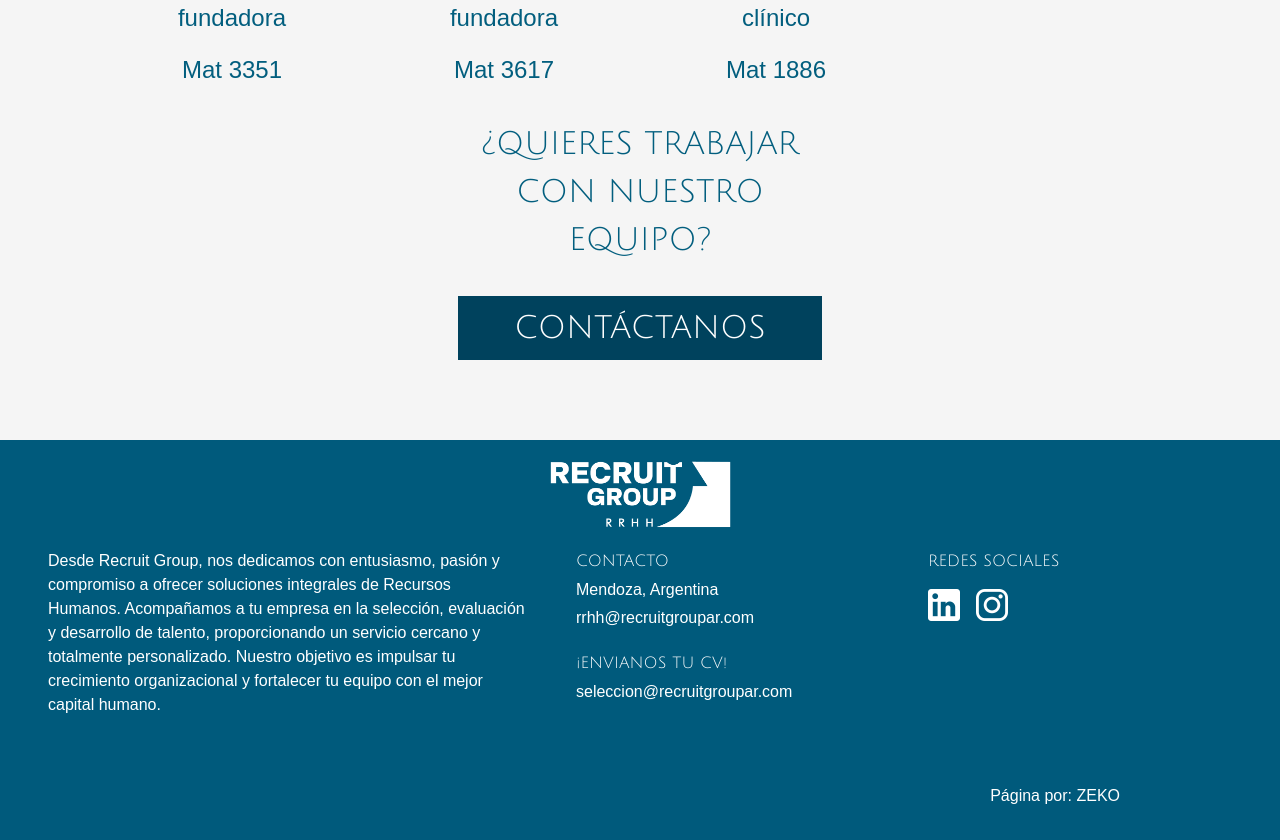
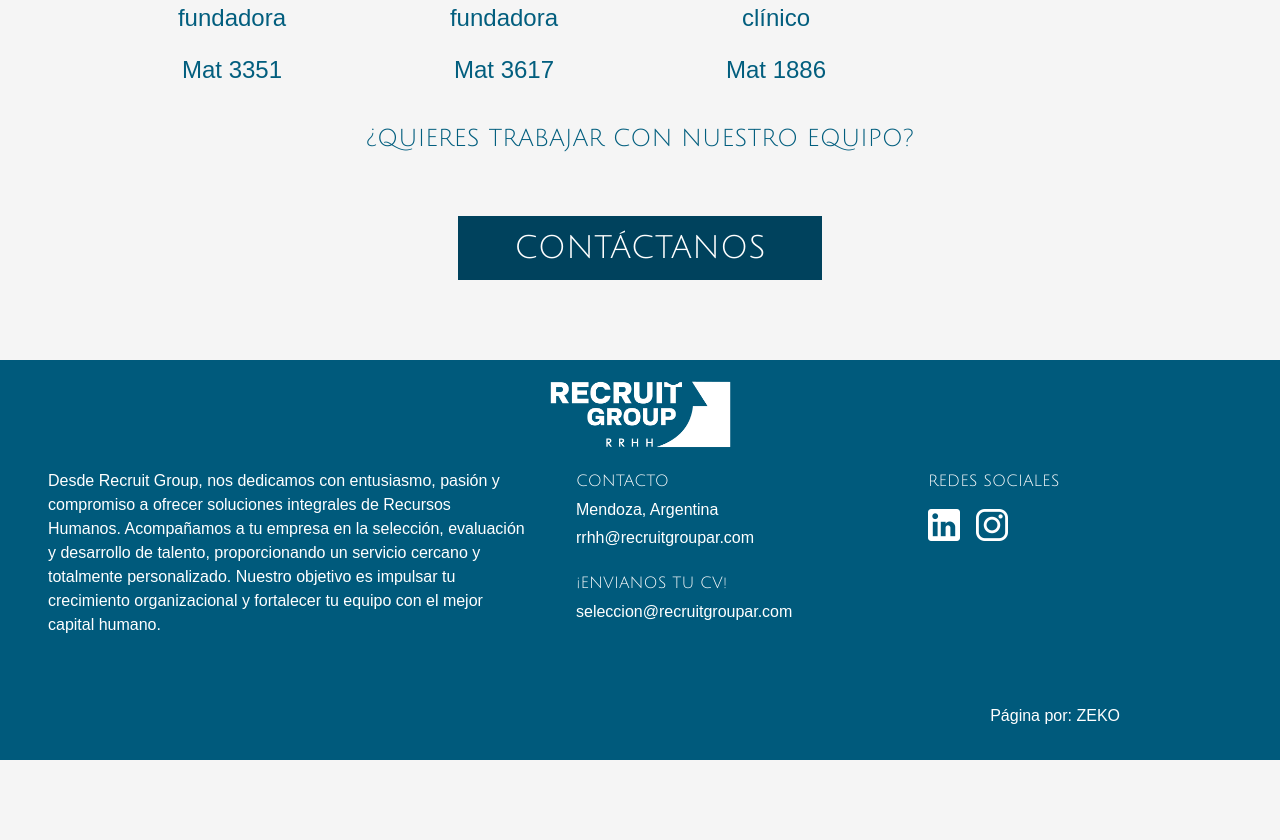
Before and after one commit to Mati1999/RecruitGroupRRHH, a React (Vite) app: page /institucional in a window 1280 px wide. Shown: the part 2500-3340 px from the top of the page. After the commit the page ends 3260 px from the top, so only its background shows below. Built offline with nearby package versions, Linux system fonts and the light colour scheme; no server answers.

Commit message:
cambios styles

```diff
--- a/src/styles/institucionalpage.scss
+++ b/src/styles/institucionalpage.scss
@@ -338,10 +338,35 @@
     @include v.medidas(30%, 100%);
     text-align: center;
     font-size: 2rem;
+
+    @include v.desktop() {
+      @include v.medidas(40%, 4rem);
+      font-size: 1.5rem;
+    }
+
+    @include v.tabletBig() {
+      @include v.medidas(50%, 4rem);
+      font-size: 1.5rem;
+    }
+
+    @include v.tablet() {
+      @include v.medidas(60%, 4rem);
+      font-size: 1.5rem;
+    }
+
+    @include v.mobile() {
+      @include v.medidas(70%, 4rem);
+      font-size: 1.5rem;
+    }
+
+    @include v.miniMobile() {
+      @include v.medidas(100%, 4rem);
+      font-size: 1.5rem;
+    }
   }
 
   a {
-    @include v.medidas(20%, 4rem);
+    @include v.medidas(25%, 4rem);
 
     @include v.tabletBig() {
       @include v.medidas(30%, 4rem);
```
